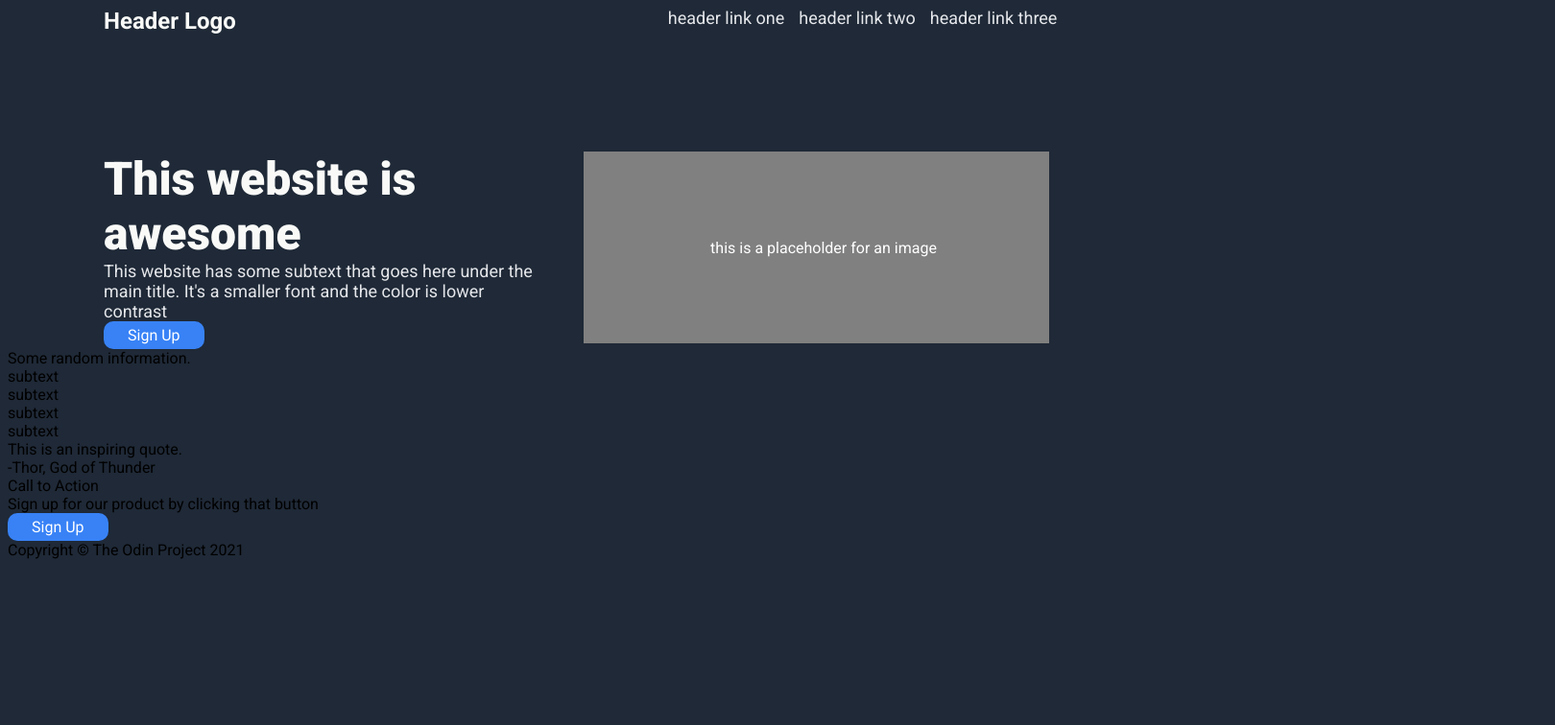
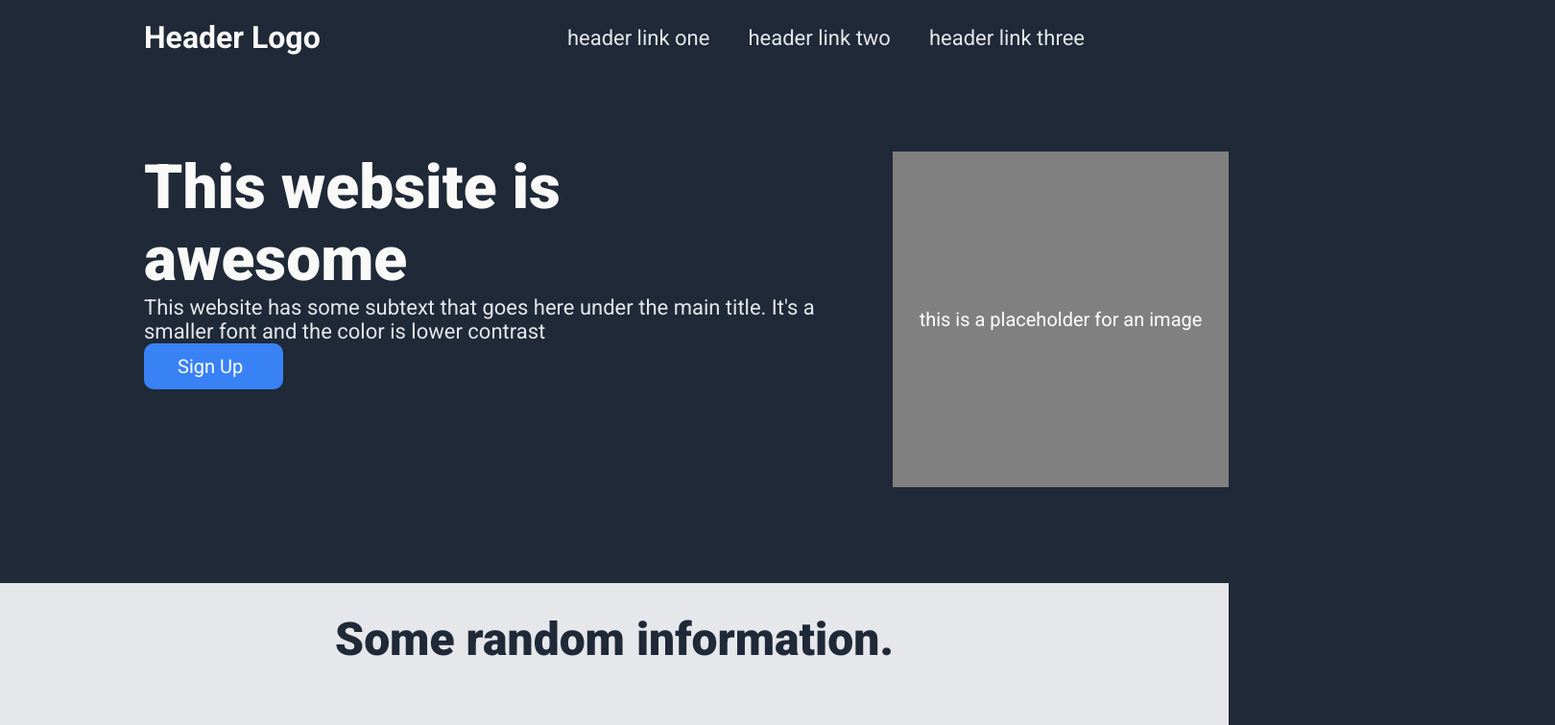
Before and after one commit to MoFullStack/LandingPage, a plain HTML site: page index.html in a window 1280 px wide. Shown: the top 756 px of the page at 96% size, 1620 px wide, since content can reach past the window. Drawn offline with Linux system fonts and the light colour scheme.

Commit message:
Updated landingstyle.css

```diff
--- a/landingstyle.css
+++ b/landingstyle.css
@@ -3,64 +3,65 @@
 body {
     background-color: #1F2937;
     font-family: 'Roboto', sans-serif;
+    max-width: 1920px;
+    margin: 0 auto;
 }
 
 .header {
     display: flex;
+    justify-content: space-between;
+    align-items: center;
+    padding: 20px 150px;
 }
 
 .header-logo {
-    padding-left: 100px;
-    font-size: 24px;
+    font-size: 32px;
     color: #f9faf8;
     font-weight: bold;
 }
 
 .header-container {
     display: flex;
-    padding-left: 450px ;
+    gap: 40px;
 }
 
 .header-container div {
-    height: 100px;
-    flex: 0 0 auto;
     color: #e5e7eb;
-    font-size: 18px;
-    padding-right: 15px;
-  }
+    font-size: 22px;
+}
 
 .hero {
-    padding-top: 50px;
-    padding-left: 100px;
+    padding-top: 80px;
+    padding-left: 150px;
     display: flex;
 }
 
 .hero-container {
-    width: 450px;
+    width: 700px;
 }
 
 .hero-main {
-    font-size: 48px;
+    font-size: 64px;
     color: #f9faf8;
     font-weight: 900;
 }
 
 .hero-secondary {
-    font-size: 18px;
+    font-size: 22px;
     color: #e5e7eb;
-    width: 450px;
+    width: 700px;
 }
 
 .placeholder {
     background-color: grey;
     color: white;
-    height: 200px;
-    width: 470px;
+    height: 350px;
+    width: 700px;
     display: flex;
     justify-content: center;
     align-items: center;
-    padding-left: 15px;
-    margin-left: 50px;
+    font-size: 20px;
+    margin-left: 80px;
 }
 
 .sign-up {
@@ -68,10 +69,110 @@ body {
     border: none;
     border-radius: 10px;
     color: white;
-    padding: 5px 25px;
+    padding: 12px 35px;
+    font-size: 20px;
+    cursor: pointer;
+    width: 75px;
+}
+
+.information-container {
+    margin-top: 100px;
+    background-color: #e5e7eb;
+    width: 100%;
+    height: 900px;
+}
+
+.information {
+    font-size: 48px;
+    color: #1F2937;
+    font-weight: 900;
+    padding-top: 30px;
     text-align: center;
-    text-decoration: none;
-    display: table-cell;
-    vertical-align: middle;
-    font-size: 16px;
 }
+
+.subtext-container {
+    margin-top: 100px;
+    height: 160px;
+    display: flex;
+    align-items: center;
+    justify-content: center;
+    gap: 60px;
+}
+
+.subtext {
+    width: 200px;
+    height: 200px;
+    border-radius: 10px;
+    border: 4px solid #3882f6;
+    color: #1F2937;
+}
+
+.label {
+    text-align: center;
+    font-size: 20px;
+    color: #1F2937;
+}
+
+.quote-container {
+    display: flex;
+    align-items: center;
+    flex-direction: column;
+    justify-content: center;
+    padding-top: 180px;
+    padding-bottom: 70px;
+}
+
+.quote {
+    max-width: 800px;
+    font-style: italic;
+    font-weight: 300;
+    font-size: 40px;
+    color: #1F2937;
+    text-align: center;
+}
+
+.author {
+    color: #1F2937;
+    font-weight: bold;
+    margin-top: 25px;
+    padding-left: 200px;
+}
+
+.action-container {
+    background-color: #3882f6;
+    border-radius: 10px;
+    display: flex;
+    align-items: center;
+    margin-top: 90px;
+    margin-left: 300px;
+    width: 1200px;
+    height: 120px;
+    padding: 0 60px;
+}
+.action-wrapper {
+    display: flex;
+    flex-direction: column;
+    padding-right: 600px;
+}
+.action {
+    color: #e5e7eb;
+    font-weight: 800;
+    font-size: 26px;
+}
+
+.action-secondary {
+    color: #e5e7eb;
+    font-size: 20px;
+}
+
+.white-border {
+    border: 2px solid #e5e7eb;
+}
+
+.footer {
+    background-color: #1F2937;
+    color: #e5e7eb;
+    padding-top: 40px;
+    height: 50px;
+    text-align: center;
+}
```
